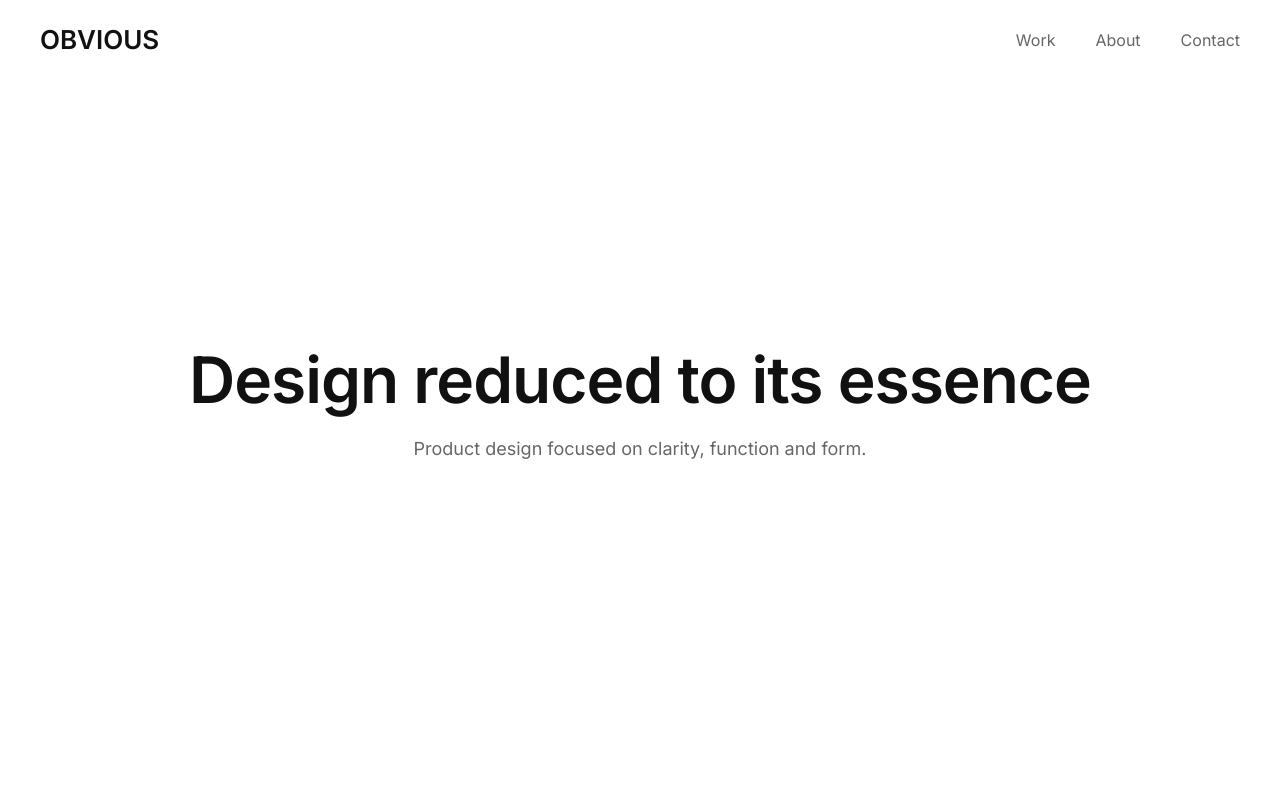
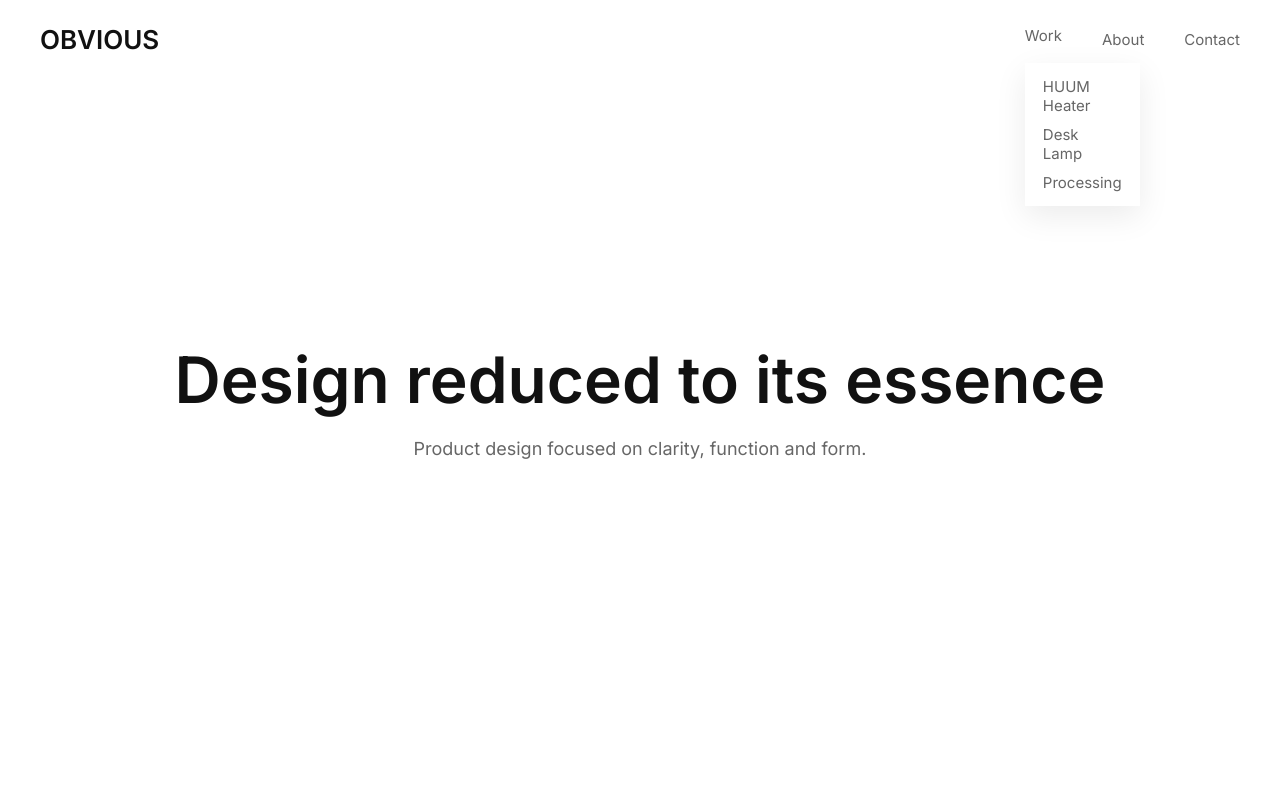
Before and after one commit to mihkelmasso/objfd-site, a plain HTML site: page index.html in a window 1280 px wide. Both pictures are taken after a click on the link "Work". Shown: the top 800 px of the page. Drawn offline with Linux system fonts and the light colour scheme.

Commit message:
Update index.html

```diff
--- a/index.html
+++ b/index.html
@@ -12,9 +12,8 @@
 
 body{
   font-family:'Inter',sans-serif;
+  background:#fff;
   color:#111;
-  background:#fff;
-  scroll-behavior:smooth;
 }
 
 /* HEADER */
@@ -24,9 +23,9 @@ header{
   align-items:center;
   padding:24px 40px;
   position:fixed;
+  top:0;
   width:100%;
-  top:0;
-  background:rgba(255,255,255,0.7);
+  background:rgba(255,255,255,0.8);
   backdrop-filter:blur(12px);
   z-index:100;
 }
@@ -39,36 +38,54 @@ header{
 nav{
   display:flex;
   gap:40px;
+  align-items:center;
 }
 
 nav a{
   text-decoration:none;
   color:#666;
+  font-size:15px;
   transition:0.3s;
 }
 
 nav a:hover{color:#000}
 
-/* DROPDOWN */
-.work{position:relative}
+/* DROPDOWN FIXED */
+.work{
+  position:relative;
+  padding-bottom:10px;
+}
+
+/* invisible bridge */
+.work::after{
+  content:"";
+  position:absolute;
+  top:100%;
+  left:0;
+  width:100%;
+  height:15px;
+}
 
 .dropdown{
   position:absolute;
-  top:40px;
+  top:calc(100% + 8px);
   left:0;
   background:#fff;
   padding:14px 18px;
   display:flex;
   flex-direction:column;
   gap:10px;
+
   opacity:0;
   pointer-events:none;
-  transform:translateY(10px);
-  transition:0.25s;
+  transform:translateY(8px);
+  transition:0.2s ease;
+
   box-shadow:0 10px 30px rgba(0,0,0,0.08);
 }
 
-.work:hover .dropdown{
+.work:hover .dropdown,
+.work:focus-within .dropdown{
   opacity:1;
   pointer-events:auto;
   transform:translateY(0);
@@ -87,7 +104,6 @@ nav a:hover{color:#000}
 .hero h1{
   font-size:64px;
   font-weight:600;
-  letter-spacing:-1px;
   opacity:0;
   transform:translateY(30px);
   animation:fadeUp 1.2s ease forwards;
@@ -124,6 +140,7 @@ nav a:hover{color:#000}
 
 .project img{
   width:100%;
+  display:block;
   transition:0.6s;
 }
 
@@ -204,14 +221,13 @@ button:hover{
   background:#333;
 }
 
-/* FOOTER */
 .copyright{
   margin-top:60px;
   color:#999;
   font-size:13px;
 }
 
-/* ANIM */
+/* ANIMATION */
 @keyframes fadeUp{
   to{
     opacity:1;
@@ -235,6 +251,7 @@ button:hover{
         <a href="#">Processing</a>
       </div>
     </div>
+
     <a href="#about">About</a>
     <a href="#contact">Contact</a>
   </nav>
```
